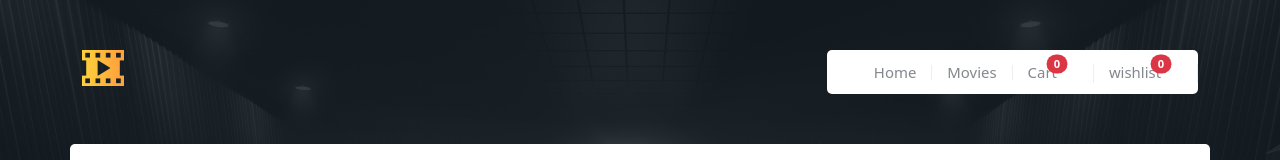
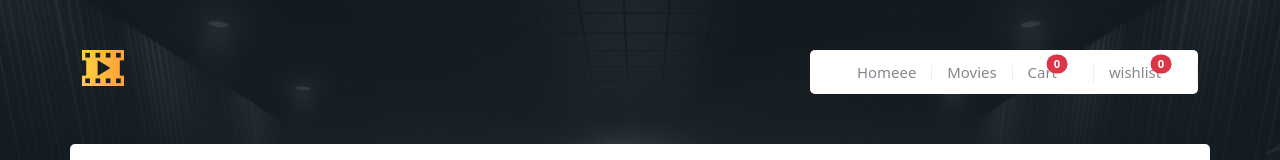
Before and after one commit to Snehacispl/Redux-Movie-Poster, a React (Create React App) app: page / in a window 1280 px wide. Shown: the top 160 px of the page. Built offline with nearby package versions, Linux system fonts and the light colour scheme; no server answers.

Commit message:
changes navbar spelling

```diff
--- a/src/components/Navbar.js
+++ b/src/components/Navbar.js
@@ -19,7 +19,7 @@ function Navbar() {
             <ul className="menu">
               <li className="menu-item">
                 <Link className="nav-link active" aria-current="page" to="/">
-                  Home
+                  Homeee
                 </Link>
               </li>
               <li className="menu-item">
```
Also changed, not shown: 1 other file (tests, documents, lock files or other folders).
